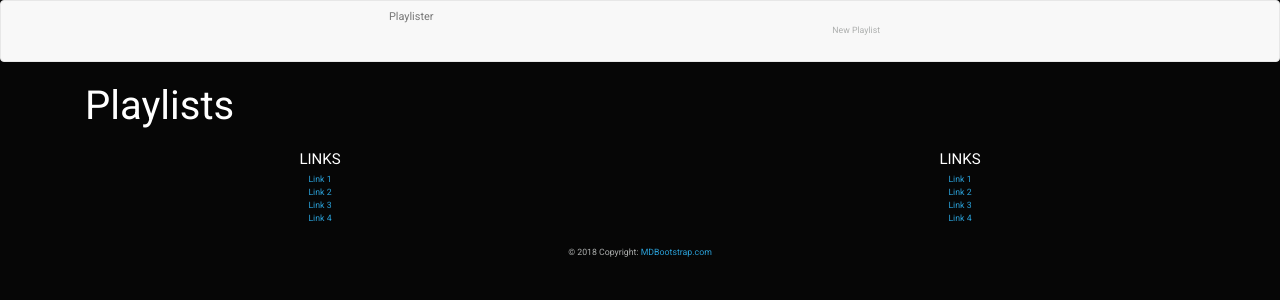
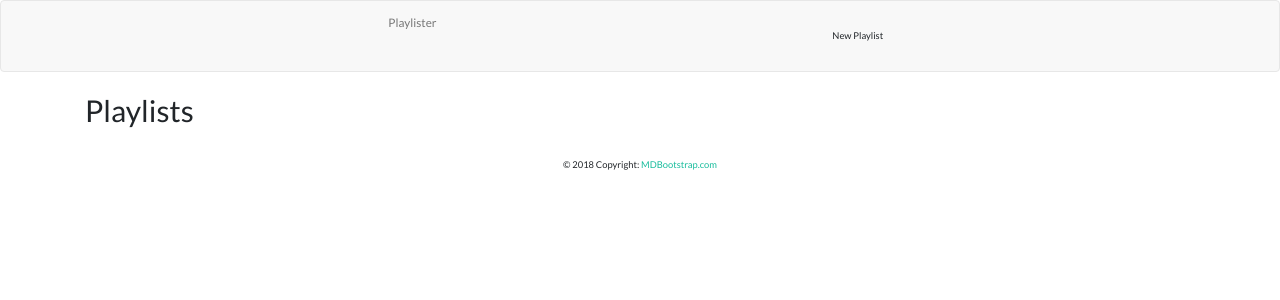
Before and after one commit to soundreaper/playlistr, a Flask app: page / in a window 1280 px wide. Shown: the top 300 px of the page. Run offline with Flask 2, Linux system fonts and the light colour scheme; data that the repository does not hold is empty; some libraries are stand-ins or nearby versions.

Commit message:
fix footer to remove extra links and change theme to flatly

```diff
--- a/templates/base.html
+++ b/templates/base.html
@@ -7,7 +7,7 @@
     <title>Playlister</title>
     <!-- Latest compiled and minified CSS -->
     <link rel='stylesheet' href='https://maxcdn.bootstrapcdn.com/bootstrap/3.3.7/css/bootstrap.min.css'>
-    <link rel='stylesheet' href='https://bootswatch.com/4/cyborg/bootstrap.min.css'>
+    <link rel='stylesheet' href='https://bootswatch.com/4/flatly/bootstrap.min.css'>
 </head>
 <body>
     {% include 'partials/navbar.html' %}
@@ -17,29 +17,6 @@
 
     <!-- Footer -->
     <footer class='page-footer font-small blue pt-4'>
-      <div class='container-fluid text-center'>
-          <div class='row'>
-          <hr class='clearfix w-100 d-md-none pb-3'>
-          <div class='col-md-6 mb-md-0 mb-3'>
-              <h5 class='text-uppercase'>Links</h5>
-              <ul class='list-unstyled'>
-                  <li><a href='#!'>Link 1</a></li>
-                  <li><a href='#!'>Link 2</a></li>
-                  <li><a href='#!'>Link 3</a></li>
-                  <li><a href='#!'>Link 4</a></li>
-              </ul>
-          </div>
-          <div class='col-md-6 mb-md-0 mb-3'>
-              <h5 class='text-uppercase'>Links</h5>
-              <ul class='list-unstyled'>
-                  <li><a href='#!'>Link 1</a></li>
-                  <li><a href='#!'>Link 2</a></li>
-                  <li><a href='#!'>Link 3</a></li>
-                  <li><a href='#!'>Link 4</a></li>
-              </ul>
-          </div>
-          </div>
-      </div>
       <div class='footer-copyright text-center py-3'>© 2018 Copyright:
         <a href='https://mdbootstrap.com/education/bootstrap/'> MDBootstrap.com</a>
       </div>
```
